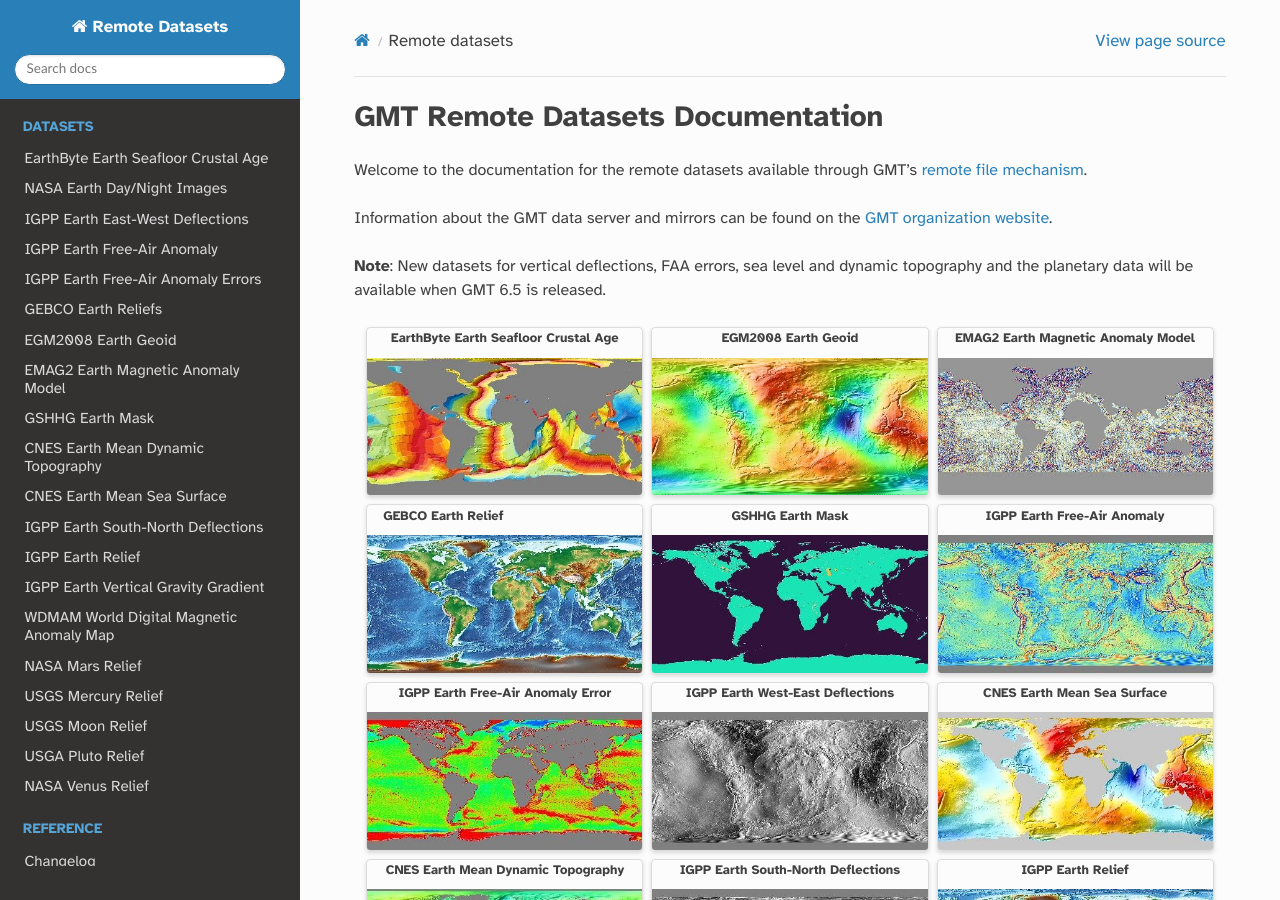
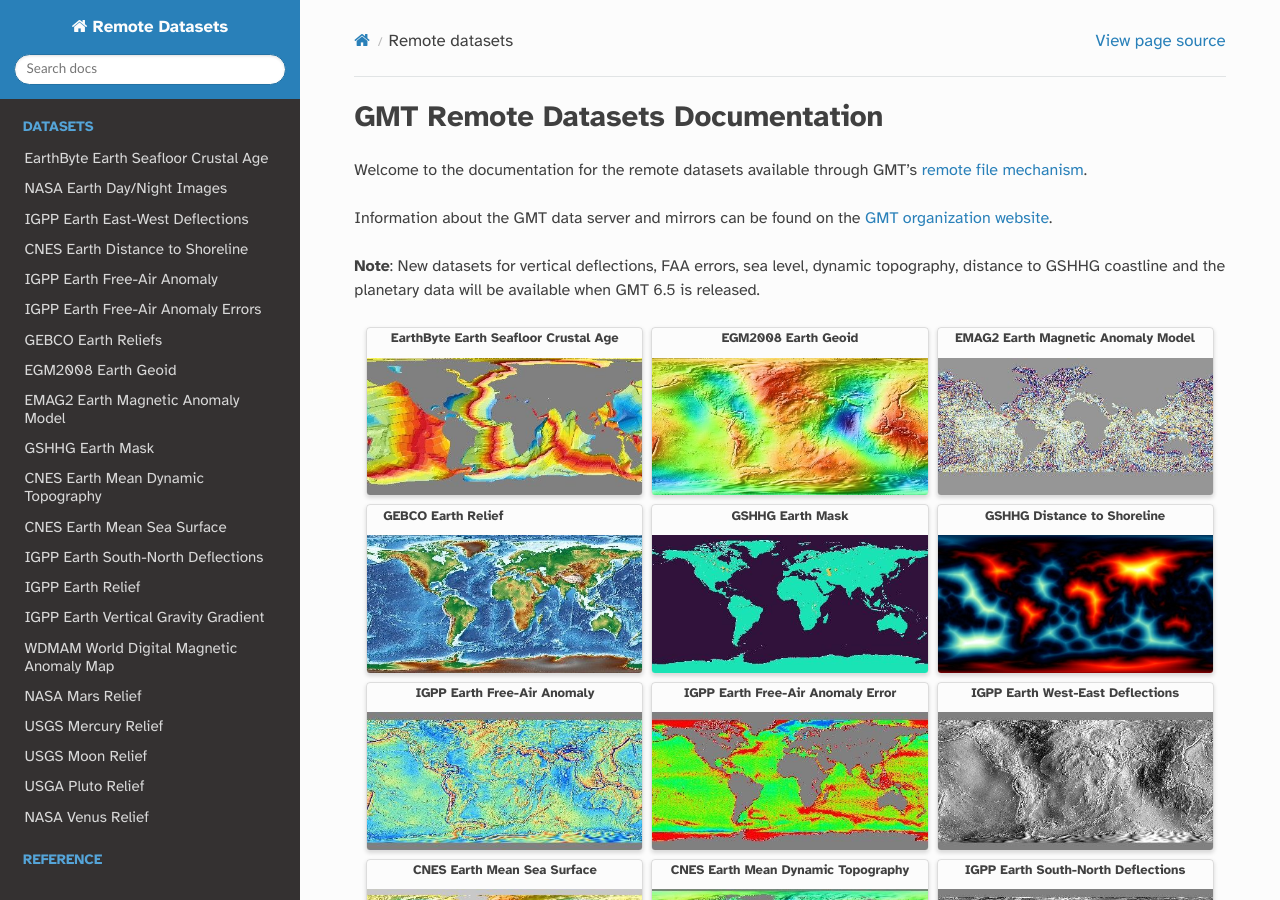
Before and after one commit to GenericMappingTools/remote-datasets, a Sphinx documentation site: the page built from docs/index.rst, in a window 1280 px wide and 900 px high. Built offline with Sphinx 7.4.7 and the Read the Docs theme 2.0.0, drawn with Linux system fonts in a browser that asks for light colours.

Commit message:
Update index

```diff
--- a/docs/earth-dist.rst
+++ b/docs/earth-dist.rst
@@ -1,9 +1,5 @@
 CNES Earth Distance to Shoreline
 --------------------------------
-.. figure:: /_static/dist.jpg
-   :align: right
-   :scale: 20 %
-
 .. figure:: /_static/GMT_earth_dist.jpg
    :width: 710 px
    :align: center
--- a/docs/index.rst
+++ b/docs/index.rst
@@ -9,8 +9,9 @@ Welcome to the documentation for the remote datasets available through GMT's
 Information about the GMT data server and mirrors can be found on the
 `GMT organization website <https://www.generic-mapping-tools.org/mirrors/>`_.
 
-**Note**: New datasets for vertical deflections, FAA errors, sea level and dynamic
-topography and the planetary data will be available when GMT 6.5 is released.
+**Note**: New datasets for vertical deflections, FAA errors, sea level, dynamic
+topography, distance to GSHHG coastline and the planetary data will be available
+when GMT 6.5 is released.
 
 .. grid:: 1 2 3 3
     :gutter: 2
@@ -42,6 +43,12 @@ topography and the planetary data will be available when GMT 6.5 is released.
         :link: earth-mask
         :link-type: doc
         :img-bottom: /_static/GMT_earth_mask_thumbnail.jpg
+        :text-align: center
+
+    .. grid-item-card:: GSHHG Distance to Shoreline
+        :link: earth-dist
+        :link-type: doc
+        :img-bottom: /_static/GMT_earth_dist_thumbnail.jpg
         :text-align: center
 
     .. grid-item-card:: IGPP Earth Free-Air Anomaly
@@ -142,6 +149,7 @@ topography and the planetary data will be available when GMT 6.5 is released.
    earth-age
    earth-daynight
    earth-edefl
+   earth-dist
    earth-faa
    earth-faaerror
    earth-gebco
```
